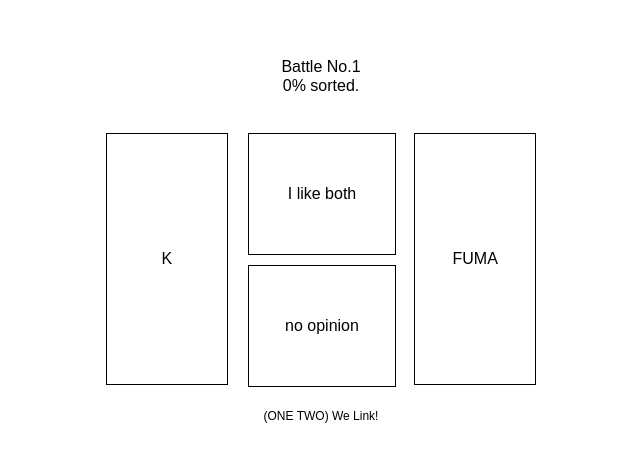
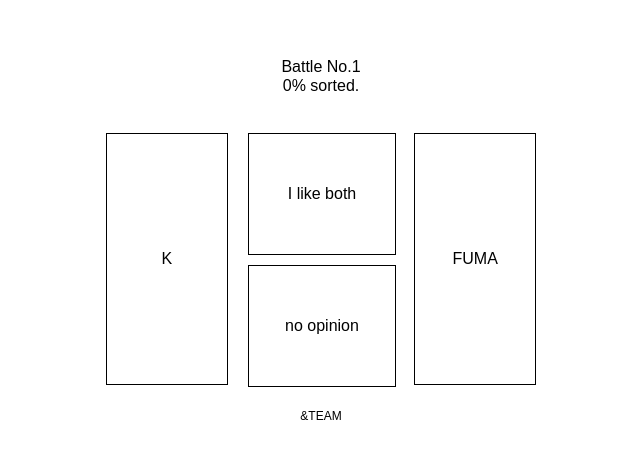
Before and after one commit to eungby/andteam_sorter, a plain HTML site: page index.html in a window 1280 px wide. Shown: the part 150-612 px from the top of the page, 319-959 px from the left. Drawn offline with Linux system fonts and the light colour scheme.

Commit message:
Update index.html

```diff
--- a/index.html
+++ b/index.html
@@ -152,7 +152,7 @@
 
 
         <div id="resultField">
-            <p><small>(ONE TWO) We Link!</small></p>
+            <p><small>&TEAM</small></p>
         </div>
     </div>
     <script>
```
